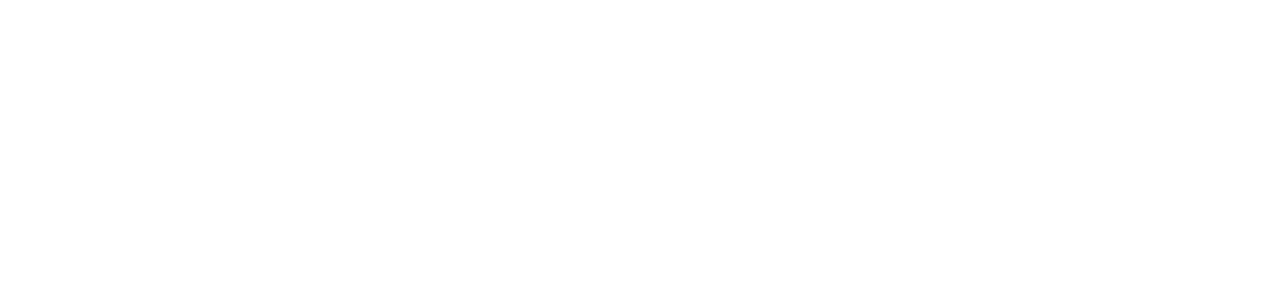
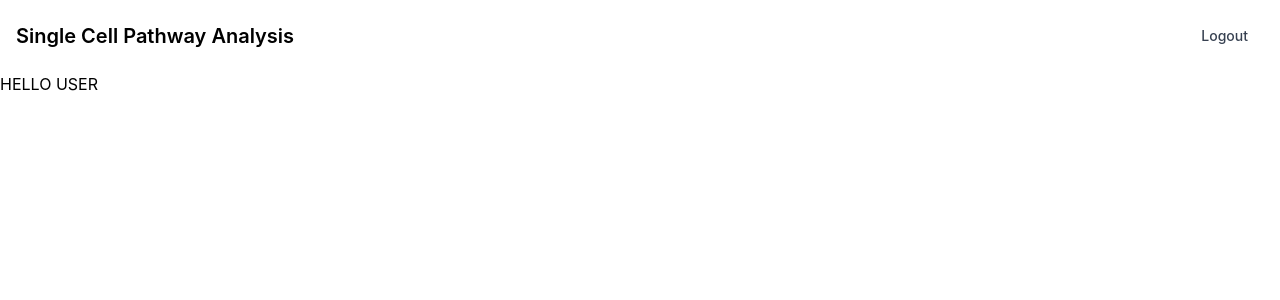
Before and after one commit to PathwayAndDataAnalysis/Single-Cell-Pathway-Analysis-Client, a React (Create React App) app: page /home in a window 1280 px wide. Before the commit this address had no page. Shown: the top 300 px of the page. Built offline with nearby package versions, Linux system fonts and the light colour scheme.

Commit message:
Redirection to Homepage on login

```diff
--- a/src/App.js
+++ b/src/App.js
@@ -1,15 +1,18 @@
-import { BrowserRouter, Route, Routes } from "react-router-dom";
+import { BrowserRouter, Navigate, Route, Routes } from "react-router-dom";
 import { Login } from "./components/login";
 import { Register } from "./components/register";
 import "./App.css";
+import HomePage from "./components/homePage";
 
 function App() {
 	return (
 		<div className='App'>
 			<BrowserRouter>
 				<Routes>
+					<Route path='/' element={<Navigate to='/login' />} />
 					<Route exact path='/login' element={<Login />} />
 					<Route exact path='/register' element={<Register />} />
+					<Route exact path='/home' element={<HomePage />} />
 				</Routes>
 			</BrowserRouter>
 		</div>
--- a/src/components/buttons/forgetPasswordButton.jsx
+++ b/src/components/buttons/forgetPasswordButton.jsx
@@ -2,7 +2,7 @@
     return (
         <button
             onClick={props.onClick}
-            className='transition duration-200 mx-5 px-5 py-4 cursor-pointer font-normal text-sm rounded-lg text-gray-500 hover:bg-gray-100 focus:outline-none focus:bg-gray-200 focus:ring-2 focus:ring-gray-400 focus:ring-opacity-50 ring-inset'>
+            className='transition duration-200 mx-5 px-5 py-3 cursor-pointer font-normal text-sm rounded-lg text-gray-500 hover:bg-gray-100 focus:outline-none focus:bg-gray-200 focus:ring-2 focus:ring-gray-400 focus:ring-opacity-50 ring-inset'>
             <svg
                 xmlns='http://www.w3.org/2000/svg'
                 fill='none'
--- a/src/components/buttons/registerButton.jsx
+++ b/src/components/buttons/registerButton.jsx
@@ -2,7 +2,7 @@
     return (
         <button
             onClick={props.onClick}
-            className='transition duration-200 mx-5 px-5 py-4 cursor-pointer font-normal text-sm rounded-lg text-gray-500 hover:bg-gray-100 focus:outline-none focus:bg-gray-200 focus:ring-2 focus:ring-gray-400 focus:ring-opacity-50 ring-inset'>
+            className='transition duration-200 mx-5 px-5 py-3 cursor-pointer font-normal text-sm rounded-lg text-gray-500 hover:bg-gray-100 focus:outline-none focus:bg-gray-200 focus:ring-2 focus:ring-gray-400 focus:ring-opacity-50 ring-inset'>
             <svg
                 xmlns='http://www.w3.org/2000/svg'
                 fill='none'
--- /dev/null
+++ b/src/components/homePage.jsx
@@ -0,0 +1,25 @@
+import NavBar from "./navBar";
+
+const { Component } = require("react");
+
+class HomePage extends Component {
+	state = {
+		name: "John Doe",
+	};
+
+	render() {
+		return (
+			<div>
+				<div>
+					<NavBar />
+				</div>
+
+				<div className='flex container mx-auto'>
+					<h1>HELLO USER</h1>
+				</div>
+			</div>
+		);
+	}
+}
+
+export default HomePage;
--- a/src/components/login.jsx
+++ b/src/components/login.jsx
@@ -1,16 +1,16 @@
-import {useState} from "react";
+import { useState } from "react";
 import axios from "axios";
-import {InputTextField} from "./inputTextField";
-import {LoginButton} from "./buttons/loginButton";
-import {ForgetPasswordButton} from "./buttons/forgetPasswordButton";
-import {RegisterButton} from "./buttons/registerButton";
-import {Link} from "react-router-dom";
+import { InputTextField } from "./inputTextField";
+import { LoginButton } from "./buttons/loginButton";
+import { ForgetPasswordButton } from "./buttons/forgetPasswordButton";
+import { RegisterButton } from "./buttons/registerButton";
+import { Link } from "react-router-dom";
 
 export function Login() {
-    const [data, setData] = useState({email: "", password: ""});
+	const [data, setData] = useState({ email: "", password: "" });
 
 	function handleChange(e) {
-        setData((data) => ({...data, [e.target.name]: e.target.value}));
+		setData((data) => ({ ...data, [e.target.name]: e.target.value }));
 	}
 
 	function handleForgetPassword() {
@@ -33,6 +33,13 @@
 			.post("http://127.0.0.1:8000/auth/login/", loginInfo)
 			.then((res) => {
 				console.log(res.data);
+				// if (res.data.token) {
+				// 	localStorage.setItem("token", res.data.token);
+				// 	window.location = "/home";
+				// }
+				if (res.status === 200) {
+					window.location = "/home";
+				}
 			})
 			.catch((err) => {
 				console.log("Error Login: " + err.message);
@@ -78,20 +85,19 @@
 								/>
 							</div>
 
-                            <LoginButton buttonName={"Login"}/>
-
+							<LoginButton buttonName={"Login"} />
 						</form>
 					</div>
 
 					<div class='py-5'>
 						<div class='grid grid-cols-2 gap-1'>
 							<div class='text-center sm:text-left whitespace-nowrap'>
-                                <ForgetPasswordButton onClick={handleForgetPassword}/>
+								<ForgetPasswordButton onClick={handleForgetPassword} />
 							</div>
 
 							<div class='text-center sm:text-right  whitespace-nowrap'>
 								<Link to={"/register"}>
-                                    <RegisterButton onClick={handleRegister}/>
+									<RegisterButton onClick={handleRegister} />
 								</Link>
 							</div>
 						</div>
--- /dev/null
+++ b/src/components/navBar.jsx
@@ -0,0 +1,24 @@
+export default function NavBar(props) {
+	return (
+		<nav className='bg-white border-gray-200 px-2 sm:px-4 py-2.5 rounded dark:bg-gray-800'>
+			<div className='container flex flex-wrap justify-between items-center mx-auto'>
+				<a href={"/home"} className='flex items-center'>
+					<span className='self-center text-xl font-semibold whitespace-nowrap dark:text-white'>
+						Single Cell Pathway Analysis
+					</span>
+				</a>
+
+				<ul class='flex flex-col p-4 mt-4 bg-gray-50 rounded-lg border border-gray-100 md:flex-row md:space-x-8 md:mt-0 md:text-sm md:font-medium md:border-0 md:bg-white dark:bg-gray-800 md:dark:bg-gray-900 dark:border-gray-700'>
+					<li>
+						<a
+							href={"/login"}
+							className='block py-2 pr-2 pl-2 text-gray-700 rounded hover:bg-gray-100 md:hover:bg-transparent md:border-0 md:hover:text-blue-700 md:p-0 dark:text-gray-400 md:dark:hover:text-white dark:hover:bg-gray-700 dark:hover:text-white md:dark:hover:bg-transparent'
+						>
+							Logout
+						</a>
+					</li>
+				</ul>
+			</div>
+		</nav>
+	);
+}
--- a/src/components/register.jsx
+++ b/src/components/register.jsx
@@ -3,6 +3,7 @@
 import {LoginButton} from "./buttons/loginButton";
 import {BackToLoginButton} from "./buttons/backToLoginButton";
 import {Link} from "react-router-dom";
+import axios from "axios";
 
 export function Register() {
     const [inputFullName, setInputFullName] = useState("");
@@ -34,6 +35,18 @@
         };
 
         console.log(registerInfo);
+
+        axios.post("http://127.0.0.1:8000/auth/register/", registerInfo)
+            .then((response) => {
+                    console.log(response);
+                    setInputFullName("");
+                    setInputEmail("");
+                    setInputPassword("");
+                }
+            )
+            .catch((error) => {
+                console.log("Error: " + error);
+            });
 
     }
 
```
Lines whose indentation alone changed are shown as unchanged.
